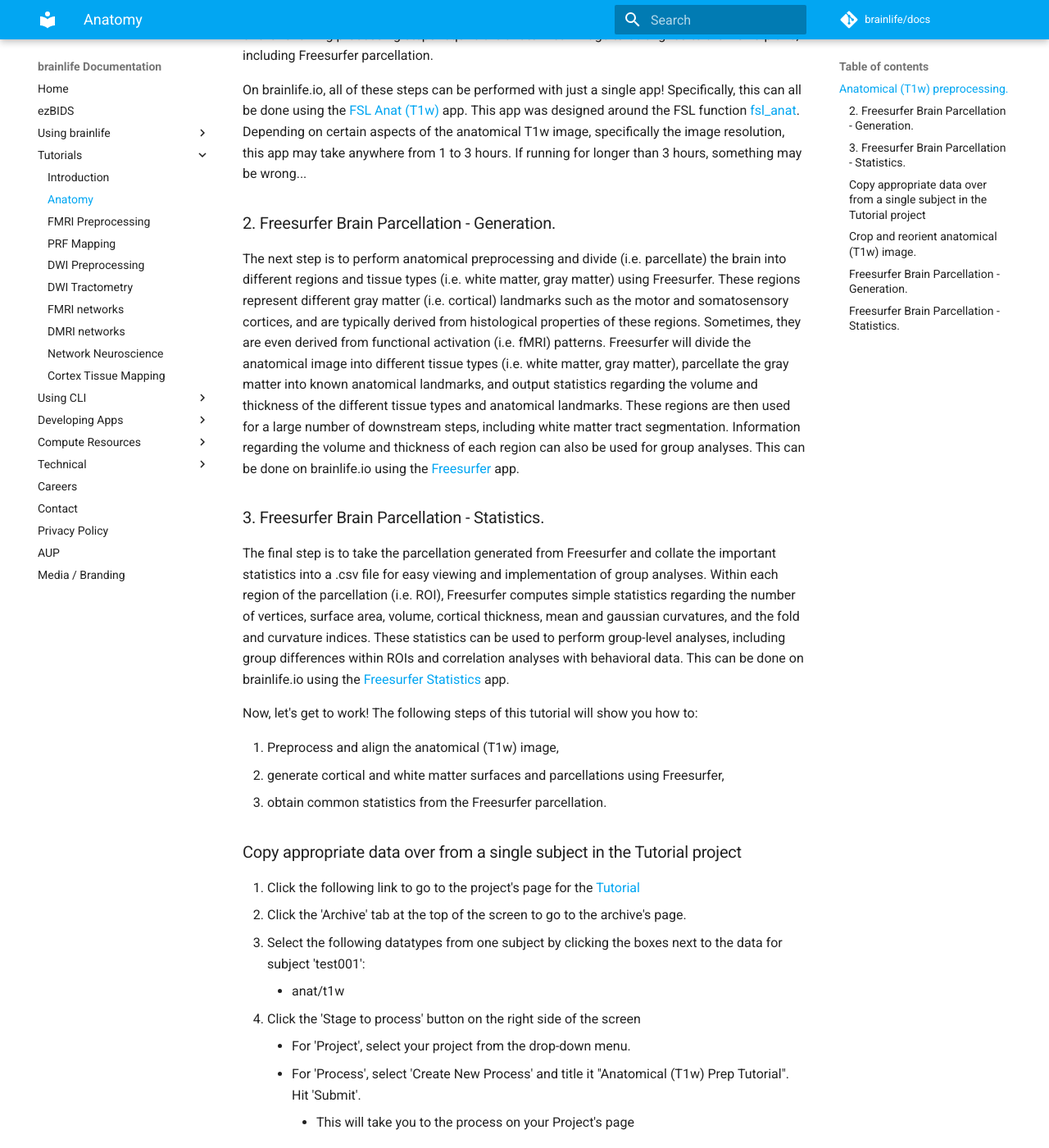
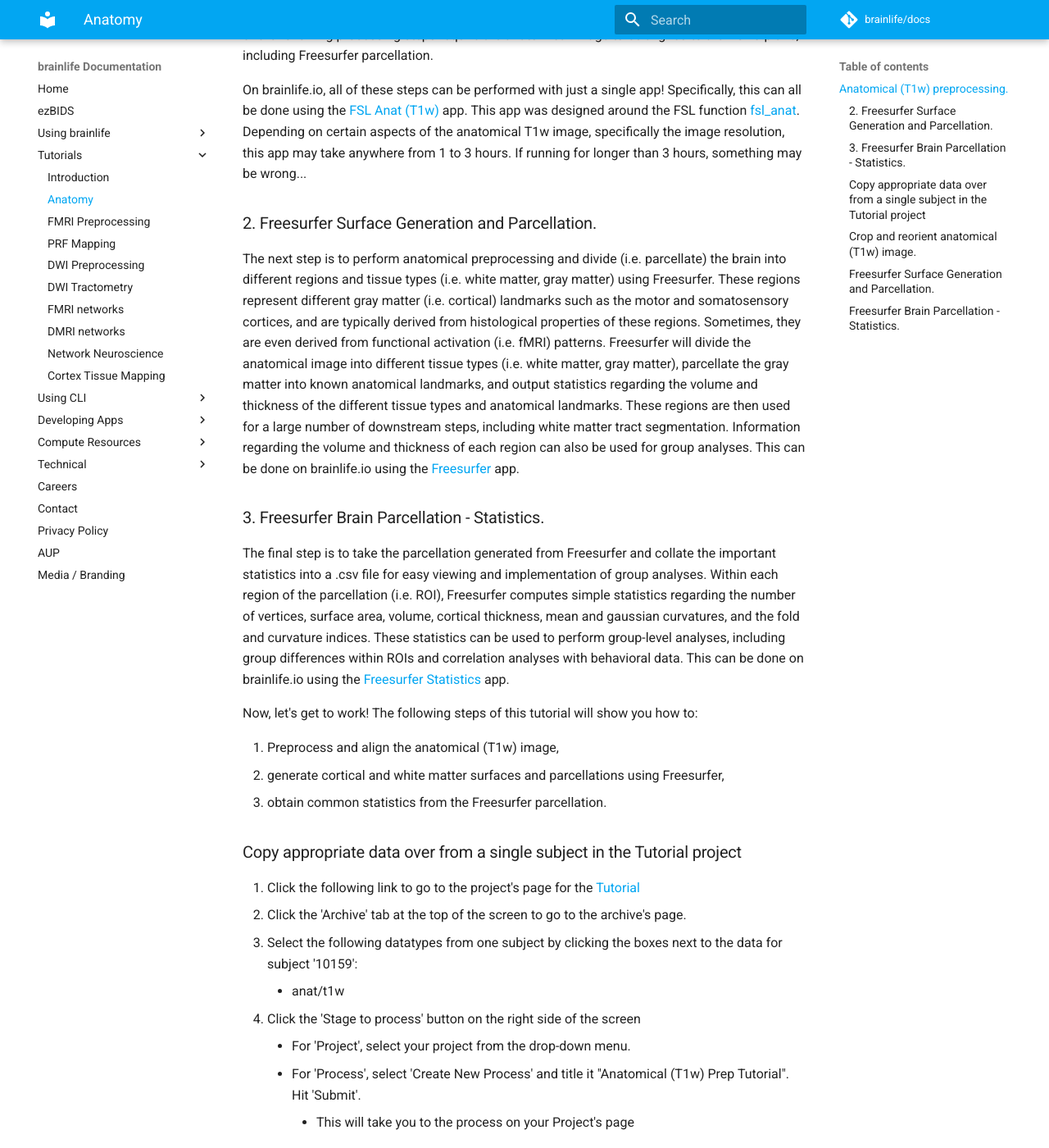
Before and after one commit to brainlife/docs, an MkDocs documentation site: the page built from docs/tutorial/t1w-preprocessing.md, in a window 1280 px wide and 1400 px high, scrolled down 843 px. Shown: the whole window at 82% size. Built offline with MkDocs 1.6.1 and Material for MkDocs 9.7.7, drawn with Linux system fonts in a browser that asks for light colours; comment, search, counter and statistics services are not loaded; some of the changed text lies outside the part shown.

Commit message:
Update t1w-preprocessing.md

```diff
--- a/docs/tutorial/t1w-preprocessing.md
+++ b/docs/tutorial/t1w-preprocessing.md
@@ -35,7 +35,7 @@
 
 <!-- ### 3. Freesurfer Brain Parcellation - Generation.
  -->
-### 2. Freesurfer Brain Parcellation - Generation.
+### 2. Freesurfer Surface Generation and Parcellation.
 
 The next step is to perform anatomical preprocessing and divide (i.e. parcellate) the brain into different regions and tissue types (i.e. white matter, gray matter) using Freesurfer. These regions represent different gray matter (i.e. cortical) landmarks such as the motor and somatosensory cortices, and are typically derived from histological properties of these regions. Sometimes, they are even derived from functional activation (i.e. fMRI) patterns. Freesurfer will divide the anatomical image into different tissue types (i.e. white matter, gray matter), parcellate the gray matter into known anatomical landmarks, and output statistics regarding the volume and thickness of the different tissue types and anatomical landmarks. These regions are then used for a large number of downstream steps, including white matter tract segmentation. Information regarding the volume and thickness of each region can also be used for group analyses. This can be done on brainlife.io using the [Freesurfer](https://brainlife.io/app/5fe1056057aacd480f2f8e48) app.
 
@@ -56,9 +56,9 @@
 
 ### Copy appropriate data over from a single subject in the Tutorial project
 
-1. Click the following link to go to the project's page for the [Tutorial](https://brainlife.io/project/5e7638f6de643b02832a8246/detail)
+1. Click the following link to go to the project's page for the [Tutorial](https://brainlife.io/project/650b4cbcb094062da6b38360)
 1. Click the 'Archive' tab at the top of the screen to go to the archive's page.
-1. Select the following datatypes from one subject by clicking the boxes next to the data for subject 'test001':
+1. Select the following datatypes from one subject by clicking the boxes next to the data for subject '10159':
     * anat/t1w
 1. Click the 'Stage to process' button on the right side of the screen
     * For 'Project', select your project from the drop-down menu.
@@ -105,10 +105,10 @@
 
 Once you're happy with the alignment, you can move onto Freesurfer parcellation generation! -->
 
-### Freesurfer Brain Parcellation - Generation.
+### Freesurfer Surface Generation and Parcellation.
 
 1. On the 'Process' tab, click 'Submit App' to submit a new application.
-    * In the search bar, type 'Freesurfer 7.1.1'
+    * In the search bar, type 'Freesurfer 7.3.2'
     * Click the app card.
 1. On the 'Submit App' page, select the following:
     * For input, select the ACPC aligned anatomical image generated above by clicking the drop-down menu and finding the appropriate datasets.
```
